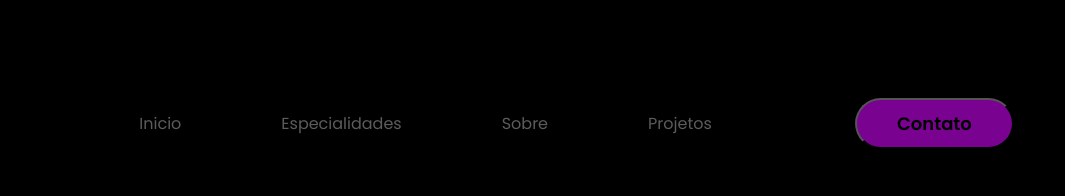
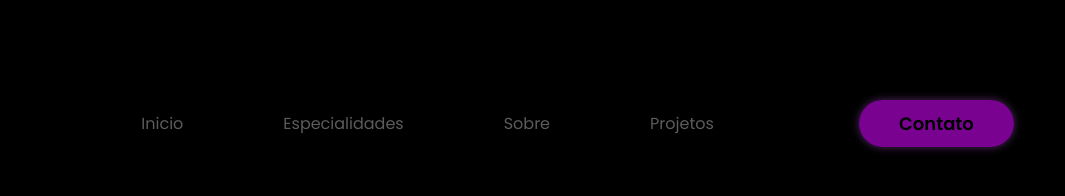
Before and after one commit to LeandroSimplicio/Portifolio-Leandro, a plain HTML site: page index.html in a window 1280 px wide. In both pictures the pointer is over the button "Contato". Shown: the full height of the page, 215-1280 px from the left. Drawn offline with Linux system fonts and the light colour scheme.

Commit message:
Estilizando o button

```diff
--- a/assets/css/style.css
+++ b/assets/css/style.css
@@ -62,4 +62,10 @@ header .btn-contato button {
   border-radius: 30px;
   cursor: pointer;
   border: 8;
+  border: none;
 }
+
+header .btn-contato button:hover {
+
+  box-shadow: 0px 0px 8px #532764;
+}
```
